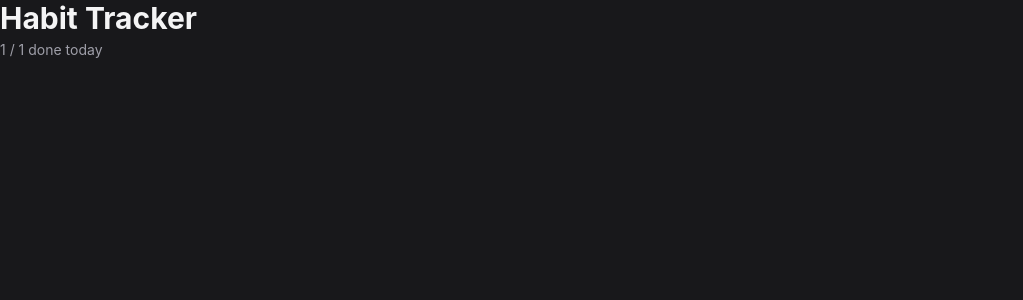
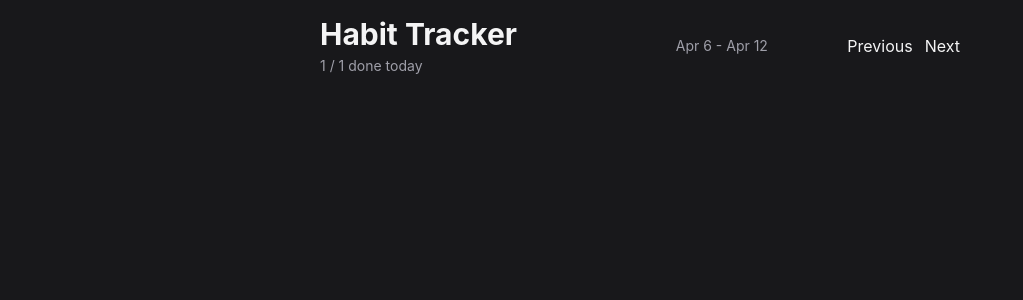
Before and after one commit to cph1368/Routine-Tracker, a React (Vite) app: page / in a window 1280 px wide. Shown: the top 300 px of the page, without its empty margins (0-1023 px from the left). Built offline with nearby package versions, Linux system fonts and the light colour scheme.

Commit message:
13.10 - add header

```diff
--- a/src/App.tsx
+++ b/src/App.tsx
@@ -1,6 +1,8 @@
 export default function App() {
   return (
-    <div> <Header></Header></div>
+    <div className="max-w-2xl mx-auto p-4 flex flex-col gap-4">
+      <Header></Header>
+    </div>
   );
 
 }
@@ -8,8 +10,14 @@
 function Header() {
   return <header className="flex items-center justify-between">
     <div className="flex flex-col gap-1">
-    <h1 className="text-3xl font-bold">Habit Tracker</h1>
-    <span className="text-zinc-400 text-sm">1 / 1 done today</span>
+      <h1 className="text-3xl font-bold">Habit Tracker</h1>
+      <span className="text-zinc-400 text-sm">1 / 1 done today</span>
+    </div>
+    <div className="flex flex-col gap-1"></div>
+     <span className="text-zinc-400 text-sm">Apr 6 - Apr 12</span>
+    <div className="flex items-center gap-3">
+      <button>Previous</button>
+      <button>Next</button>
     </div>
   </header>
 }
```
